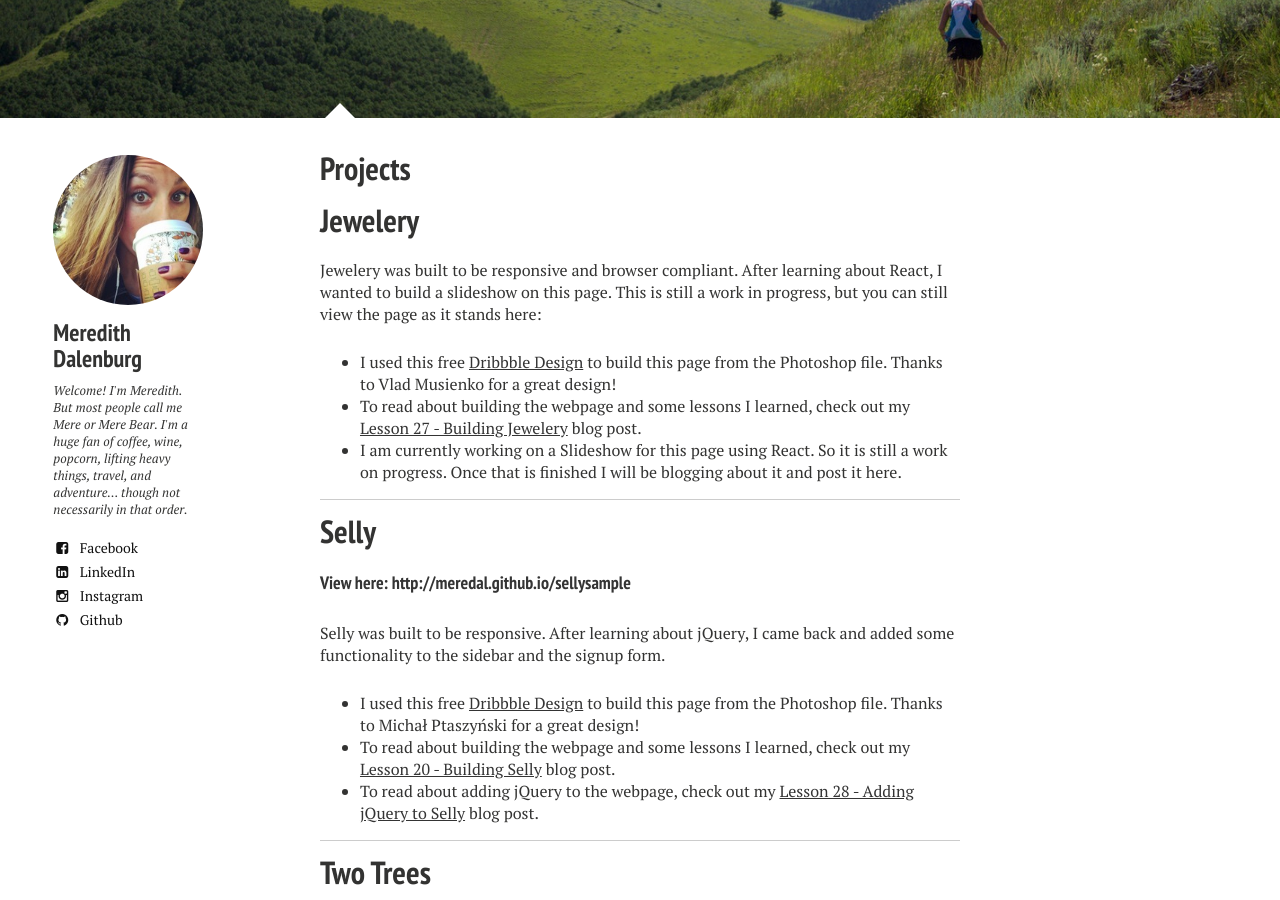
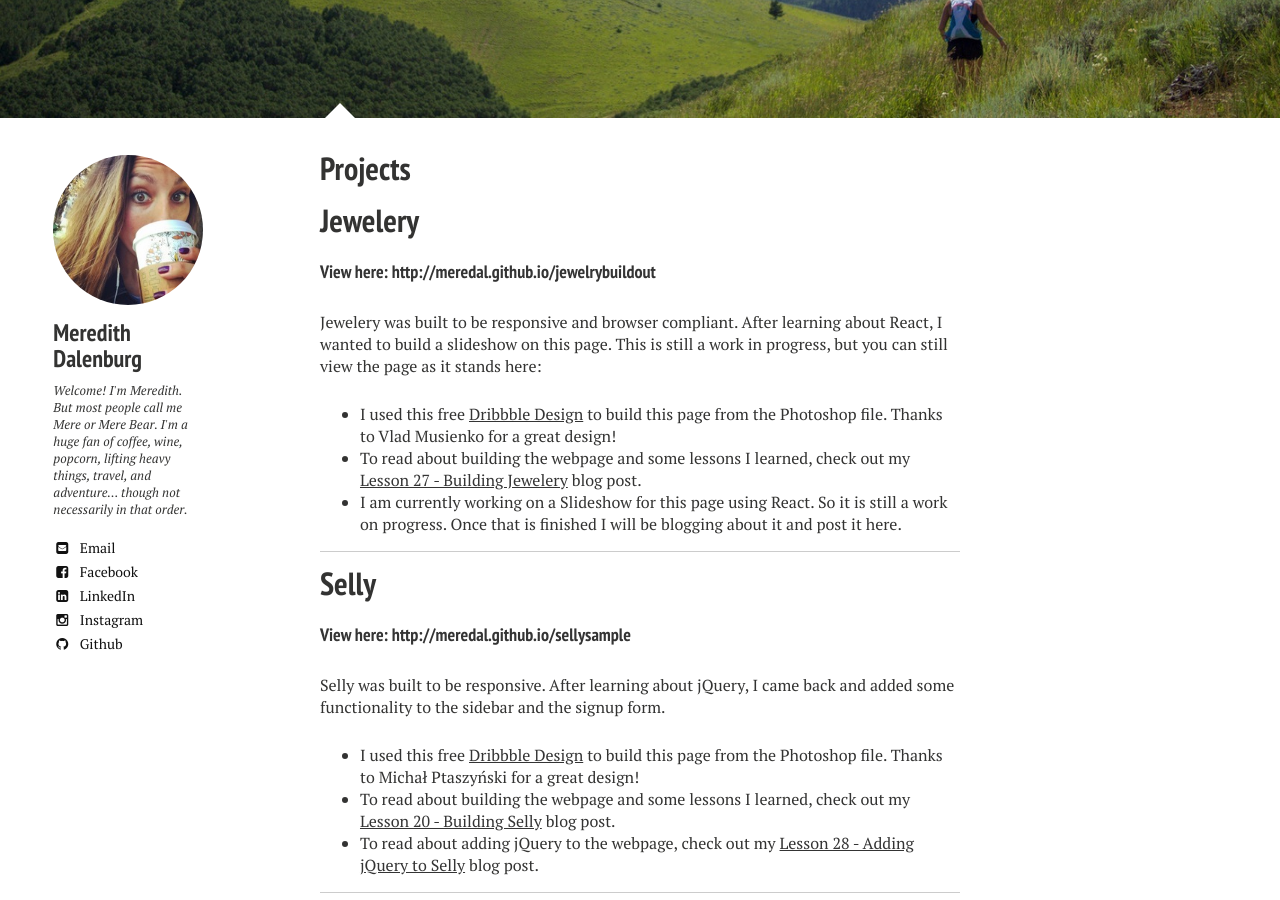
Before and after one commit to meredal/meredal.github.io, a Jekyll site: the page built from projects/index.md, in a window 1280 px wide and 900 px high, scrolled down 306 px. Built offline with Jekyll 4.4.1, drawn with Linux system fonts in a browser that asks for light colours; nearby versions of some CDN libraries; some of the changed lines change nothing that is shown.

Commit message:
Add link for Jewelery to projects page.

```diff
--- a/_config.yml
+++ b/_config.yml
@@ -2,7 +2,7 @@
 
 title:            Meredith Dalenburg Portfolio & Learning Blog
 locale:           en_US
-# url: "http://meredal.github.io"
+url: "http://meredal.github.io"
 
 
 
@@ -45,7 +45,7 @@ owner:
   name: Meredith Dalenburg
   avatar: bio-photo.jpg
   bio: "Welcome! I'm Meredith. But most people call me Mere or Mere Bear. I'm a huge fan of coffee, wine, popcorn, lifting heavy things, travel, and adventure... though not necessarily in that order."
-  email:
+  email: "mldalenburg@gmail.com"
   facebook: "mldalenburg"
   instagram: "meredal"
   github: "meredal"
--- a/projects/index.md
+++ b/projects/index.md
@@ -9,6 +9,8 @@ image:
 ---
 
 # Jewelery
+
+#### [View here: http://meredal.github.io/jewelrybuildout](http://meredal.github.io/jewelrybuildout/)
 
 Jewelery was built to be responsive and browser compliant. After learning about React, I wanted to build a slideshow on this page. This is still a work in progress, but you can still view the page as it stands here:
 
```
